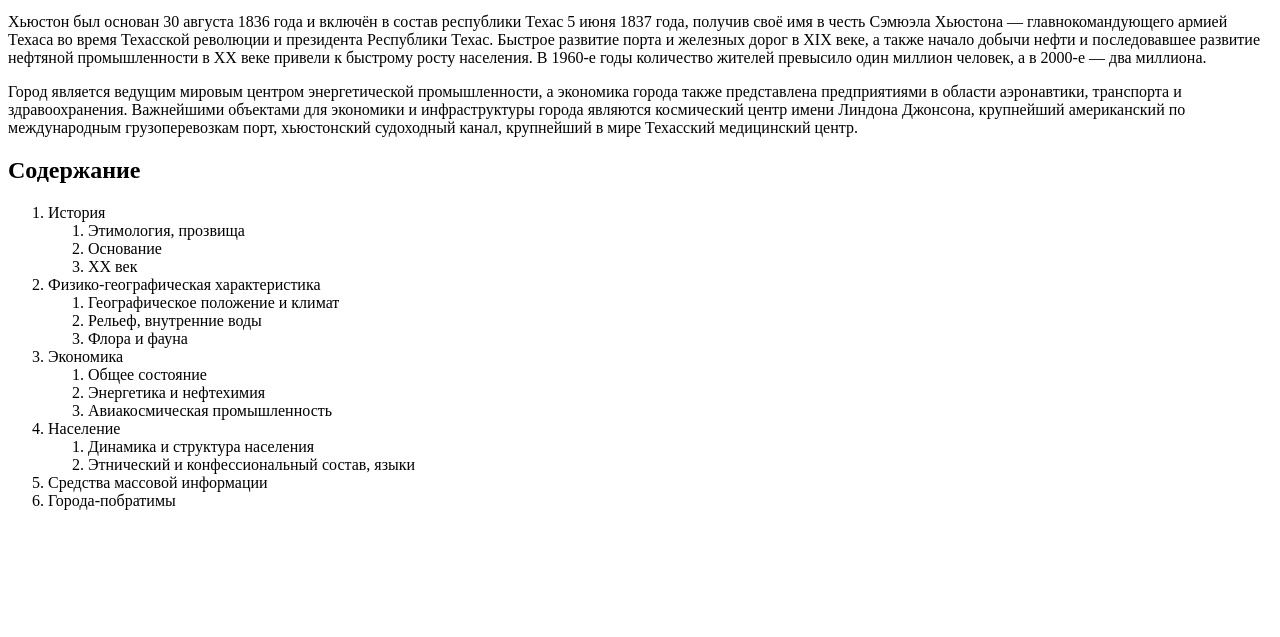
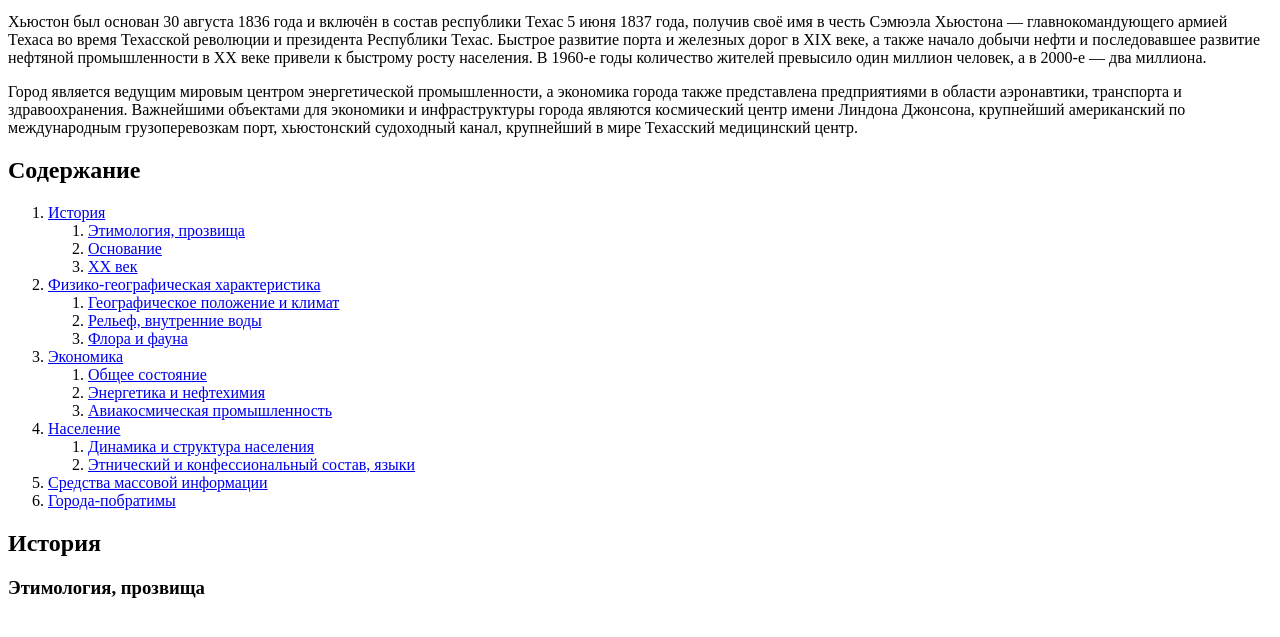
Before and after one commit to Zhmblkhn/First-Pet-project, a plain HTML site: page index.html in a window 1280 px wide. Shown: the part 137-774 px from the top of the page. Drawn offline with Linux system fonts and the light colour scheme.

Commit message:
Adding pictures of site

```diff
--- a/index.html
+++ b/index.html
@@ -34,38 +34,40 @@
 
     <h2>Содержание</h2>
     <ol>
-        <li>История</li>
+        <li><a href="#history">История</a></li>
         <ol>
-            <li>Этимология, прозвища</li>
-            <li>Основание</li>
-            <li>XX век</li>
+            <li><a href="#Этимология, прозвища">Этимология, прозвища</a></li>
+            <li><a href="#Основание">Основание</a></li>
+            <li><a href="#XX век">XX век</a></li>
         </ol>
 
-        <li>Физико-географическая характеристика</li>
+        <li><a href="#Физико-географическая характеристика">Физико-географическая характеристика</a></li>
         <ol>
-            <li>Географическое положение и климат</li>
-            <li>Рельеф, внутренние воды</li>
-            <li>Флора и фауна</li>
+            <li><a href="#Географическое положение и климат">Географическое положение и климат</a></li>
+            <li><a href="#Рельеф, внутренние воды">Рельеф, внутренние воды</a></li>
+            <li><a href="#Флора и фауна">Флора и фауна</a></li>
         </ol>
 
-        <li>Экономика</li>
+        <li><a href="#Экономика">Экономика</a></li>
         <ol>
-            <li>Общее состояние</li>
-            <li>Энергетика и нефтехимия</li>
-            <li>Авиакосмическая промышленность</li>
+            <li><a href="#Общее состояние">Общее состояние</a></li>
+            <li><a href="#Энергетика и нефтехимия">Энергетика и нефтехимия</a></li>
+            <li><a href="#Авиакосмическая промышленность">Авиакосмическая промышленность</a></li>
         </ol>
 
-        <li>Население</li>
+        <li><a href="#Население">Население</a></li>
         <ol>
-            <li>Динамика и структура населения</li>
-            <li>Этнический и конфессиональный состав, языки</li>
+            <li><a href="#Динамика и структура населения">Динамика и структура населения</a></li>
+            <li><a href="#Этнический и конфессиональный состав, языки">Этнический и конфессиональный состав, языки</a></li>
         </ol>
 
-        <li>Средства массовой информации</li>
-        <li>Города-побратимы</li>
+        <li><a href="#Средства массовой информации">Средства массовой информации</a></li>
+        <li><a href="#Города-побратимы">Города-побратимы</a></li>
     </ol>
 
-    <h2></h2>
+    <h2 id="history">История</a></h2>
+    <h3 id="Этимология, прозвища">Этимология, прозвища</h3>
+    <img src=""
 
 </body>
 
```
